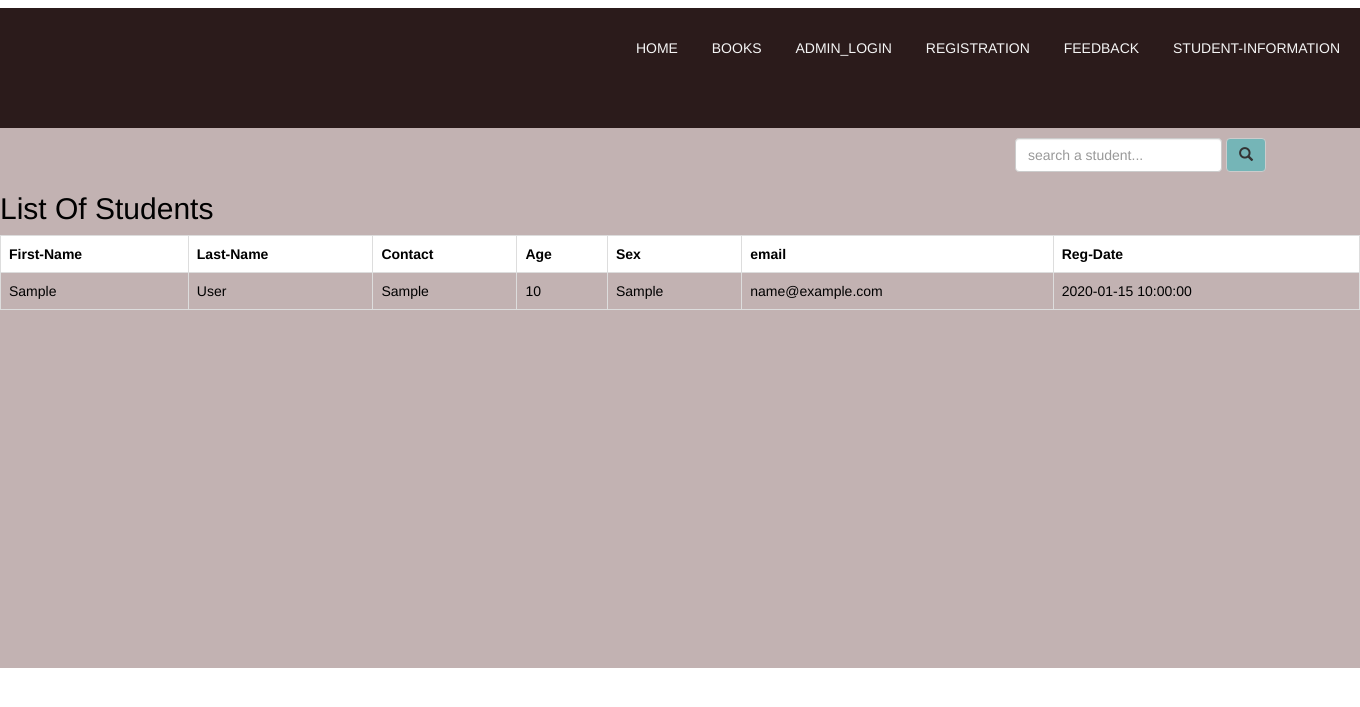
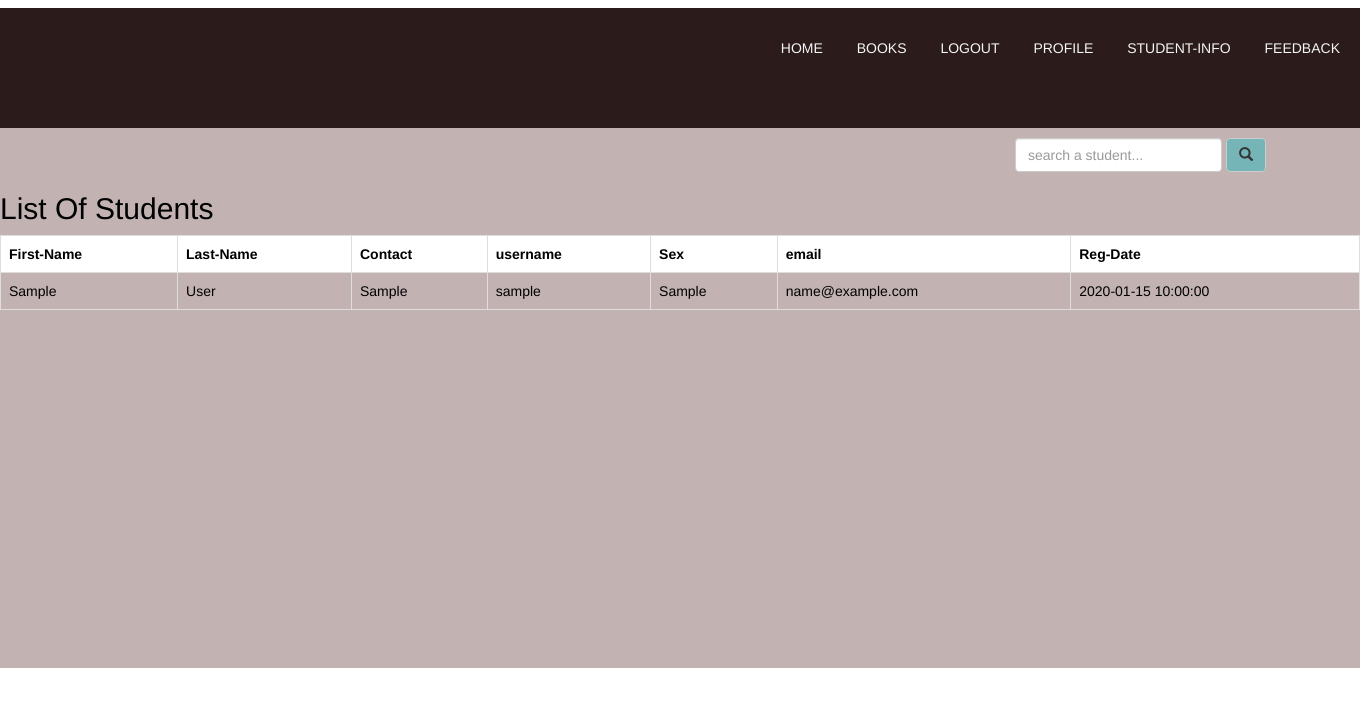
Before and after one commit to tsademan/web_project-Library-Management-System, a PHP site: page /student.php in a window 1360 px wide. Shown: the top 707 px of the page. Run offline with PHP 8.4, Linux system fonts and the light colour scheme; the visitor is signed in with stand-in values (Sample User, id 1); tables that the repository leaves empty or names only in its code hold one stand-in row (values such as "Sample post").

Commit message:
commit -13

```diff
--- a/Admin/Registration.php
+++ b/Admin/Registration.php
@@ -67,7 +67,6 @@ else{
                <li><a href="index.php"><span style="word-spacing:0px;" class="glyphicon glyphicon-home"> HOME</span></a></li>
                <li><a href="books.php"><span style="word-spacing:0px;" class="glyphicon glyphicon-book"> BOOKS</span></a></li>
                <li><a href="admin.php"><span style="word-spacing:0px;" class="glyphicon glyphicon-log-in"> LOGIN</span></a></li>
-               <li><a href="student.php"><span style="word-spacing:0px;" class="glyphicon glyphicon-information">STUDENT-INFORMATION</span></a></li>
                <li><a href="Registration.php"><span style="word-spacing:0px;" class="glyphicon glyphicon-user"> SIGN-UP</span></a></li>
                <li><a href="feedback.php"><span style="word-spacing:0px;" class="glyphicon glyphicon-comment"> FEEDBACK</span></a></li>
             </ul>
--- a/Admin/navbar.php
+++ b/Admin/navbar.php
@@ -35,7 +35,7 @@
                   <li><a href="profile.php">PROFILE</a></li>
 
                   <li><a href="student.php">
-                    STUDENT-INFORMATION
+                    STUDENT-INFO
                   </a></li>
                   <li><a href="fine.php">FINES</a></li>
                 </ul>
--- a/Admin/student.php
+++ b/Admin/student.php
@@ -1,6 +1,7 @@
 
 <?php
 include "dbConnection.php";
+session_start();
 ?>
 <!DOCTYPE html>
 <html lang="en">
@@ -23,16 +24,37 @@ include "dbConnection.php";
 </head>
 <body>
     <header>
-         <nav>
-           <ul>
+    <?php
+          if(isset($_SESSION['login_user']))
+          {
+            ?>
+            <nav>
+            <ul>
                <li><a href="index.php">HOME</a></li>
                <li><a href="books.php">BOOKS</a></li>
-               <li><a href="admin.php">ADMIN_LOGIN</a></li>
-               <li><a href="Registration.php">REGISTRATION</a></li>
+               <li><a href="logout.php">LOGOUT</a></li>
+               <li><a href="profile.php">PROFILE</a></li>
+               <li><a href="student.php">STUDENT-INFO</a></li>
                <li><a href="feedback.php">FEEDBACK</a></li>
-               <li><a href="student.php">STUDENT-INFORMATION</a></li>
             </ul>
           </nav>
+           <?php
+          }
+          else
+          {
+            ?>
+            <nav>
+            <ul>
+               <li><a href="index.php">HOME</a></li>
+               <li><a href="books.php">BOOKS</a></li>
+               <li><a href="admin.php">LOGIN</a></li>
+               <li><a href="Registration.php">SIGN-UP</a></li>
+               <li><a href="feedback.php">FEEDBACK</a></li>
+            </ul>
+          </nav>
+          <?php
+          }
+         ?>
     </header>
     <!-- ______________________________search bar -->
     <div class="wrapper">
@@ -49,7 +71,7 @@ include "dbConnection.php";
      if(isset($_POST['submit']))
 
       {
-        $q=mysqli_query($conn,"SELECT fname,lname,contact,age,sex,email,r_date FROM `student2`
+        $q=mysqli_query($conn,"SELECT fname,lname,contact,username,sex,email,r_date FROM `student`
          where fname like '%$_POST[search]%';");
 
       if(mysqli_num_rows($q)==0)
@@ -64,7 +86,7 @@ include "dbConnection.php";
         echo "<th>"; echo "First-Name"; echo "</th>";
         echo "<th>"; echo "Last-Name"; echo "</th>";
         echo "<th>"; echo "Contact"; echo "</th>";
-        echo "<th>"; echo "Age"; echo "</th>";
+        echo "<th>"; echo "username"; echo "</th>";
         echo "<th>"; echo "Sex"; echo "</th>";
         echo "<th>"; echo "email"; echo "</th>";
         echo "<th>"; echo "Reg-Date"; echo "</th>";
@@ -76,7 +98,7 @@ include "dbConnection.php";
            echo "<td>"; echo $row['fname']; echo "</td>";
            echo "<td>"; echo $row['lname']; echo "</td>";
            echo "<td>"; echo $row['contact']; echo "</td>";
-           echo "<td>"; echo $row['age']; echo "</td>";
+           echo "<td>"; echo $row['username']; echo "</td>";
            echo "<td>"; echo $row['sex']; echo "</td>";
            echo "<td>"; echo $row['email']; echo "</td>";
            echo "<td>"; echo $row['r_date']; echo "</td>";
@@ -88,14 +110,14 @@ include "dbConnection.php";
     else
     {
 
-      $res=mysqli_query($conn,"SELECT fname,lname,contact,age,sex,email,r_date FROM `student2`");
+      $res=mysqli_query($conn,"SELECT fname,lname,contact,username,sex,email,r_date FROM `student`");
       echo "<table class='table table-bordered table-hover'>";
       echo "<tr style='background-color:white;'>";
       //Table header
       echo "<th>"; echo "First-Name"; echo "</th>";
       echo "<th>"; echo "Last-Name"; echo "</th>";
       echo "<th>"; echo "Contact"; echo "</th>";
-      echo "<th>"; echo "Age"; echo "</th>";
+      echo "<th>"; echo "username"; echo "</th>";
       echo "<th>"; echo "Sex"; echo "</th>";
       echo "<th>"; echo "email"; echo "</th>";
       echo "<th>"; echo "Reg-Date"; echo "</th>";
@@ -107,7 +129,7 @@ include "dbConnection.php";
            echo "<td>"; echo $row['fname']; echo "</td>";
            echo "<td>"; echo $row['lname']; echo "</td>";
            echo "<td>"; echo $row['contact']; echo "</td>";
-           echo "<td>"; echo $row['age']; echo "</td>";
+           echo "<td>"; echo $row['username']; echo "</td>";
            echo "<td>"; echo $row['sex']; echo "</td>";
            echo "<td>"; echo $row['email']; echo "</td>";
            echo "<td>"; echo $row['r_date']; echo "</td>";
```
Also changed, not shown: Admin/css/style.css (+4 -3 lines), Admin/feedback.php (+25 -4 lines), Admin/index.php (+7 -1 lines).
